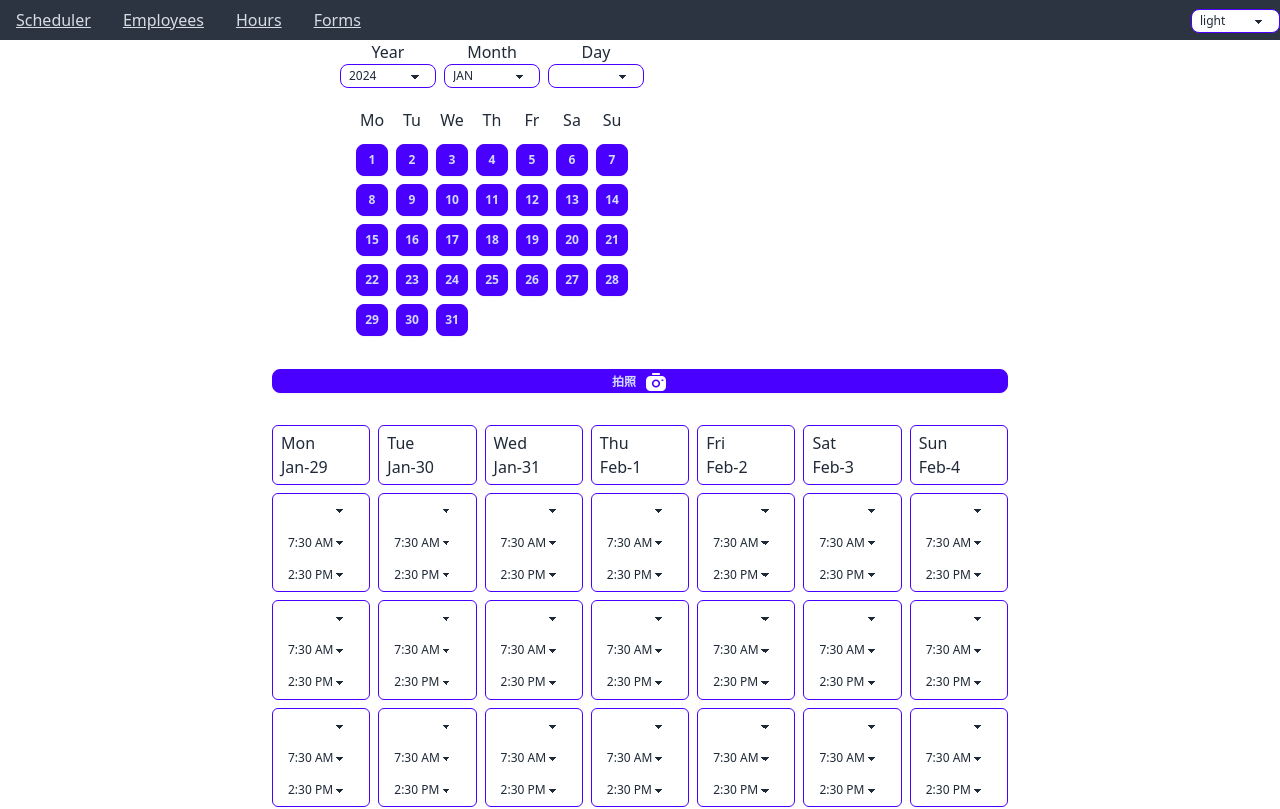
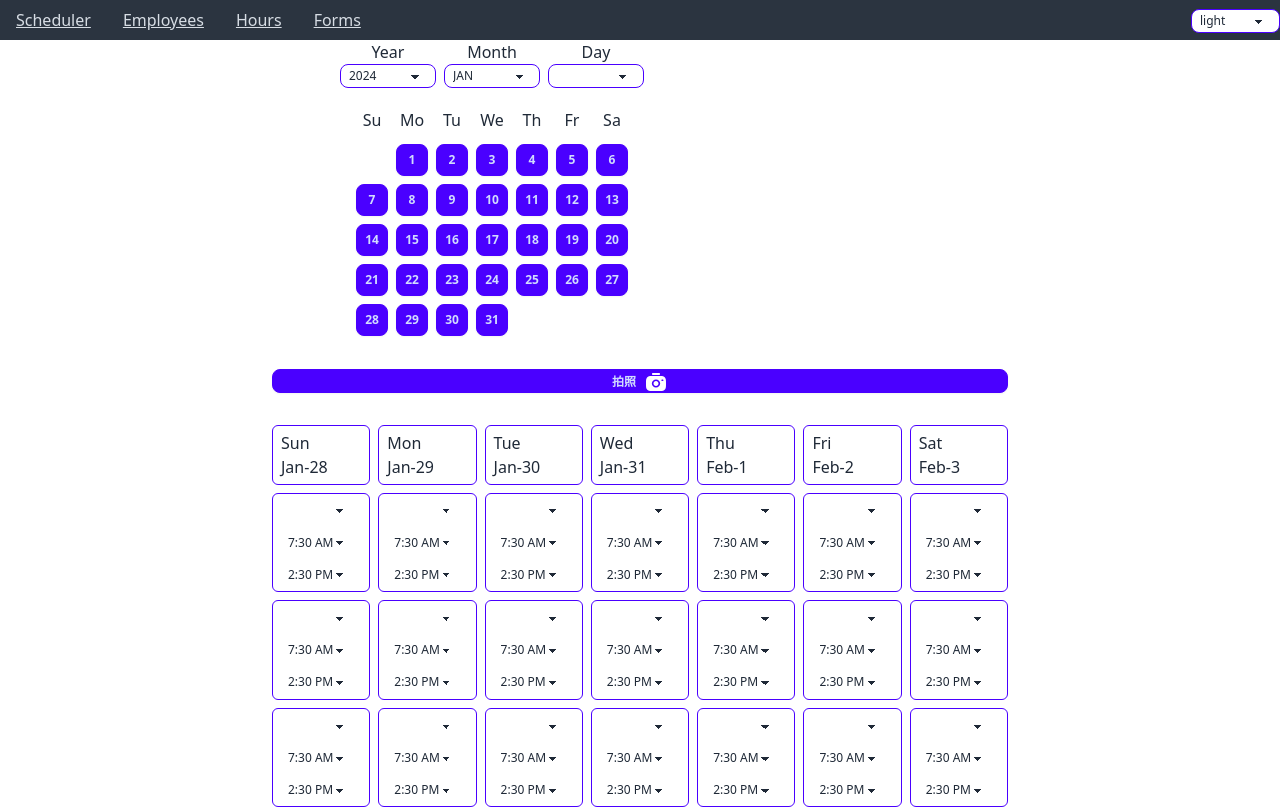
Before and after one commit to artesgo/zoning, an Angular app: page / in a window 1280 px wide. Shown: the top 809 px of the page. Built offline with nearby package versions, Linux system fonts and the light colour scheme.

Commit message:
change to start schedule from sunday

```diff
--- a/src/app/routes/scheduler/scheduler.component.html
+++ b/src/app/routes/scheduler/scheduler.component.html
@@ -1,5 +1,5 @@
 <div class="scheduler">
-  <app-calendar [time]="time" (change)="onDate($event)"></app-calendar>
+  <app-calendar [time]="time" (change)="onDate($event)" [startSunday]="true"></app-calendar>
   <div>
     @for (person of tally(); track $index) {
       <div class="person">
@@ -19,7 +19,7 @@
 
 <!-- show schedule for the week -->
 <div class="calendar rounded-md" id="calendar">
-  @for (w of ['Mon', 'Tue', 'Wed', 'Thu', 'Fri', 'Sat', 'Sun']; track $index) {
+  @for (w of ['Sun', 'Mon', 'Tue', 'Wed', 'Thu', 'Fri', 'Sat']; track $index) {
     <div class="day border border-primary rounded-md">
       <span>{{ w }}</span>
       <span> {{ months[week[$index].month()].substring(0, 3) }}-{{ week[$index].date() }} </span>
@@ -67,7 +67,7 @@
 </div>
 
 <div class="calendar bulk">
-  @for (w of ['Mon', 'Tue', 'Wed', 'Thu', 'Fri', 'Sat', 'Sun']; track $index) {
+  @for (w of ['Sun', 'Mon', 'Tue', 'Wed', 'Thu', 'Fri', 'Sat']; track $index) {
     <button class="btn btn-xs btn-primary hover:btn-secondary" (click)="clear($index)">擦除</button>
   }
 </div>
--- a/src/app/routes/scheduler/scheduler.component.ts
+++ b/src/app/routes/scheduler/scheduler.component.ts
@@ -55,7 +55,7 @@ export class SchedulerComponent implements AfterViewInit {
     this.week = new Array(7).fill(0).map((_, i) =>
       dayjs(data.formatted)
         .startOf('week')
-        .add(i + 1, 'day'),
+        .add(i, 'day'),
     );
   }
 
```
